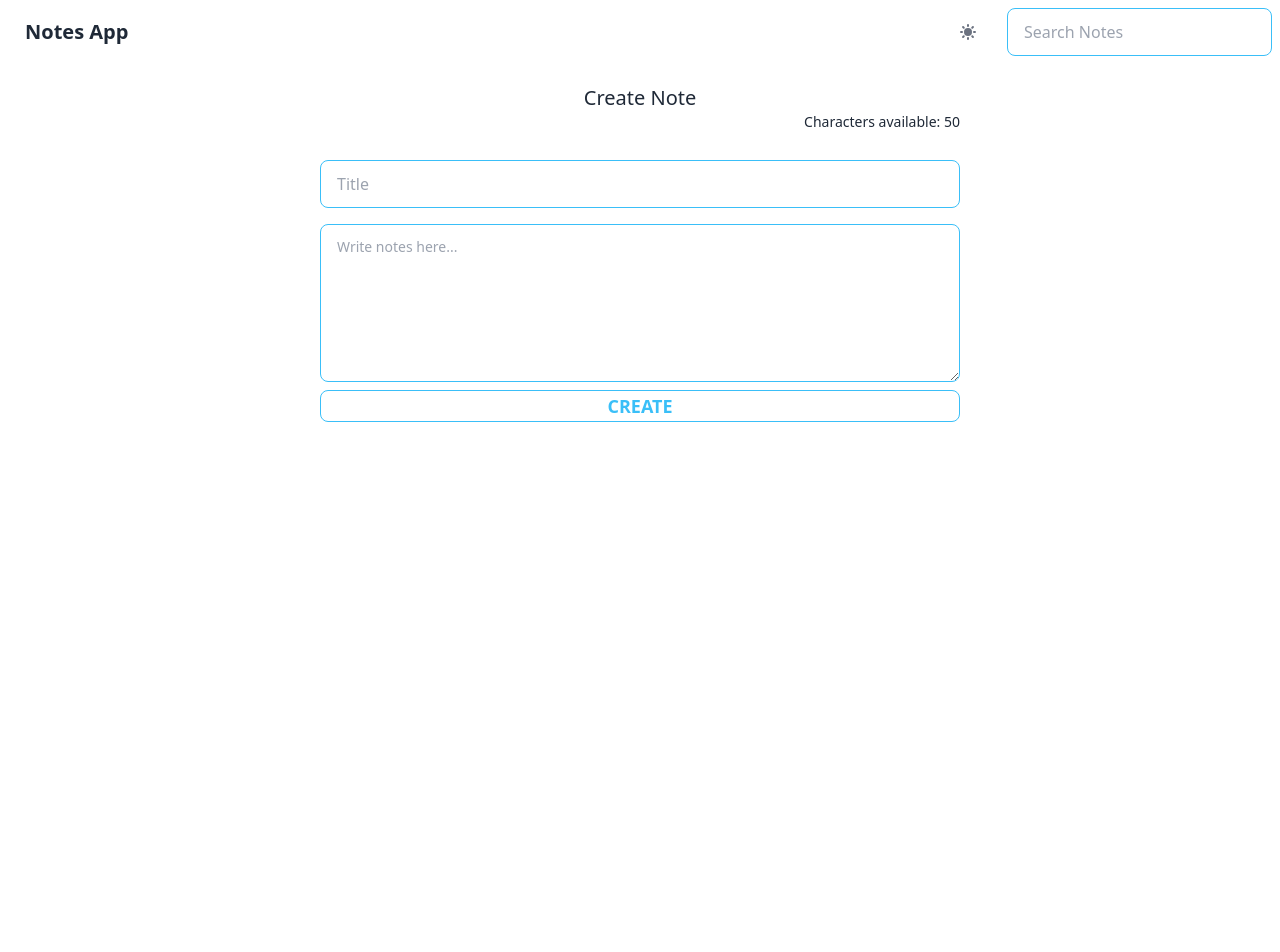
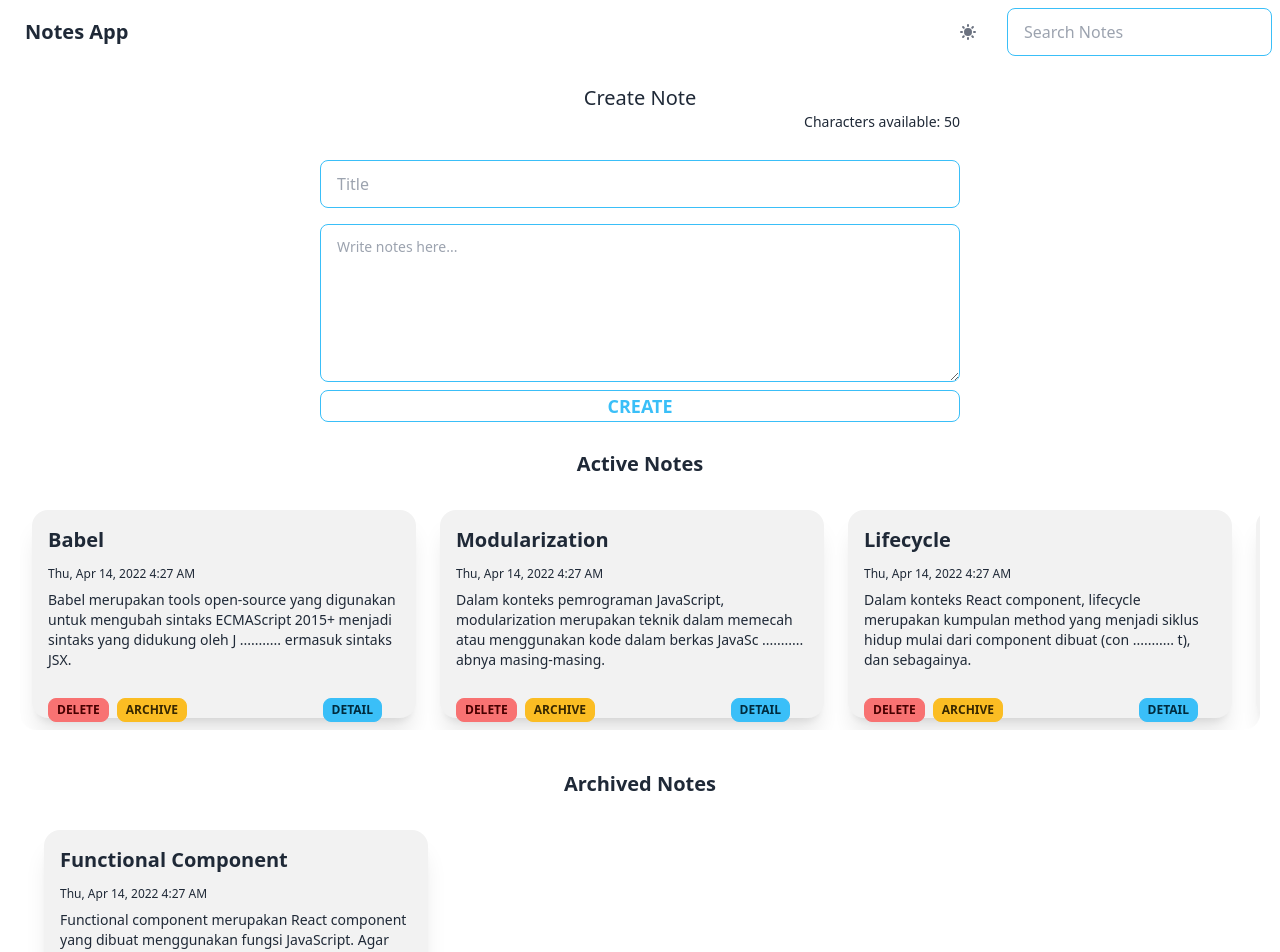
Before and after one commit to Wildanzr/Dicoding-react-notes-app, a React (Create React App) app: page / in a window 1280 px wide. Shown: the top 952 px of the page. Before the commit the page ends 800 px from the top, so only its background shows below. Built offline with nearby package versions, Linux system fonts and the light colour scheme; the HTML template or start-up script is replaced by a standard one.

Commit message:
feat: archive and unarchive notes

```diff
--- a/package.json
+++ b/package.json
@@ -7,6 +7,7 @@
     "@testing-library/react": "^13.3.0",
     "@testing-library/user-event": "^13.5.0",
     "daisyui": "^2.15.2",
+    "moment": "^2.29.3",
     "nanoid": "^3.3.4",
     "react": "^18.1.0",
     "react-dom": "^18.1.0",
--- /dev/null
+++ b/src/components/notes/ActiveNotes.jsx
@@ -0,0 +1,23 @@
+/* eslint-disable react/prop-types */
+import React from 'react'
+
+import Note from './Note'
+
+const ActiveNotes = ({ notes }) => {
+  const unArchivedNotes = notes.filter(note => !note.archived)
+  return (
+    <>
+      <h3 className='text-center text-xl font-semibold my-5 duration dark:text-white'>Active Notes</h3>
+      {unArchivedNotes.length === 0 ? <p className='text-center text-xl my-5 duration dark:text-white'>No Active Notes :(</p> : null}
+      <div className="carousel rounded-box mb-5 mx-5">
+        <div className="carousel-item mx-3 my-3">
+          {unArchivedNotes.map((note) => (
+            <Note key={note.id} {...note} />
+          ))}
+        </div>
+      </div>
+    </>
+  )
+}
+
+export default ActiveNotes
--- a/src/components/notes/AppNotes.jsx
+++ b/src/components/notes/AppNotes.jsx
@@ -4,6 +4,8 @@ import { getInitialData, addNote } from '../../utils'
 
 import Header from '../base/Header'
 import NoteForm from './NoteForm'
+import ActiveNotes from './ActiveNotes'
+import ArchiveNotes from './ArchiveNotes'
 
 class AppNotes extends React.Component {
   constructor (props) {
@@ -85,6 +87,9 @@ class AppNotes extends React.Component {
           notes={this.state.noteForm.notes} notesHandler={this.onNoteChangeEventHandler}
           submitHandler={this.onFormSubmitEventHandler}
         />
+
+        <ActiveNotes notes={this.state.notes}/>
+        <ArchiveNotes notes={this.state.notes}/>
       </div>
     )
   }
--- /dev/null
+++ b/src/components/notes/ArchiveNotes.jsx
@@ -0,0 +1,23 @@
+/* eslint-disable react/prop-types */
+import React from 'react'
+
+import Note from './Note'
+
+const ActiveNotes = ({ notes }) => {
+  const archivedNotes = notes.filter(note => note.archived)
+  return (
+    <>
+      <h3 className='text-center text-xl font-semibold my-5 duration dark:text-white'>Archived Notes</h3>
+      {archivedNotes.length === 0 ? <p className='text-center text-xl my-5 duration dark:text-white'>No Archived Notes :(</p> : null}
+      <div className="carousel rounded-box mb-5 mx-5">
+        <div className="carousel-item mx-3 my-3">
+          {archivedNotes.map((note) => (
+            <Note key={note.id} {...note} />
+          ))}
+        </div>
+      </div>
+    </>
+  )
+}
+
+export default ActiveNotes
--- /dev/null
+++ b/src/components/notes/Note.jsx
@@ -0,0 +1,36 @@
+/* eslint-disable react/prop-types */
+import React from 'react'
+
+import moment from 'moment'
+
+const Note = ({ id, title, body, createdAt, archived }) => {
+  // Minify notes body
+  body = body.length > 150 ? body = `${body.substring(0, 125)} ........... ${body.substring(body.length - 20, body.length)}` : body
+
+  return (
+    <div
+      className="card card-compact w-96 h-52 bg-base-200 mx-3 shadow-xl dark:bg-slate-600 dark:text-white"
+      key={id}
+    >
+      <div className="card-body">
+        <h2 className="card-title">{title}</h2>
+        <p className="text-xs pb-0 mb-0">
+          {moment(createdAt).format('llll')}
+        </p>
+        <p className="text-sm">{body}</p>
+      </div>
+
+      <div className="card-actions my-3 mx-3">
+        <div className="flex w-6/12 justify-start">
+          <button className="btn btn-error btn-xs mx-1">Delete</button>
+          <button className="btn btn-warning btn-xs mx-1">{archived ? 'Unarchive' : 'Archive'}</button>
+        </div>
+        <div className="flex w-5/12 justify-end">
+          <button className="btn btn-info btn-xs">Detail</button>
+        </div>
+      </div>
+    </div>
+  )
+}
+
+export default Note
--- a/src/utils/index.jsx
+++ b/src/utils/index.jsx
@@ -13,7 +13,7 @@ const getInitialData = () => ([
     title: 'Functional Component',
     body: 'Functional component merupakan React component yang dibuat menggunakan fungsi JavaScript. Agar fungsi JavaScript dapat disebut component ia harus mengembalikan React element dan dipanggil layaknya React component.',
     createdAt: '2022-04-14T04:27:34.572Z',
-    archived: false
+    archived: true
   },
   {
     id: `note-${nanoid(10)}`,
```
Also changed, not shown: 1 other file (tests, documents, lock files or other folders).
